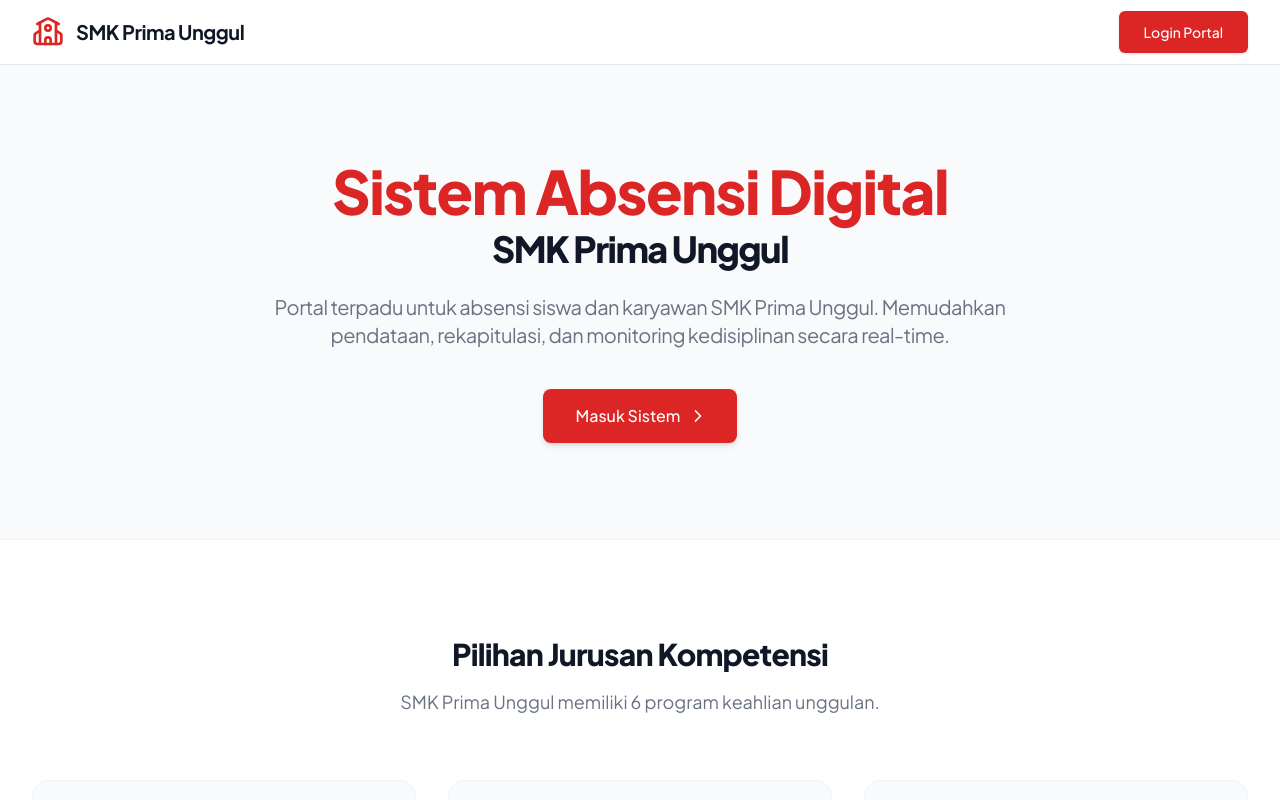
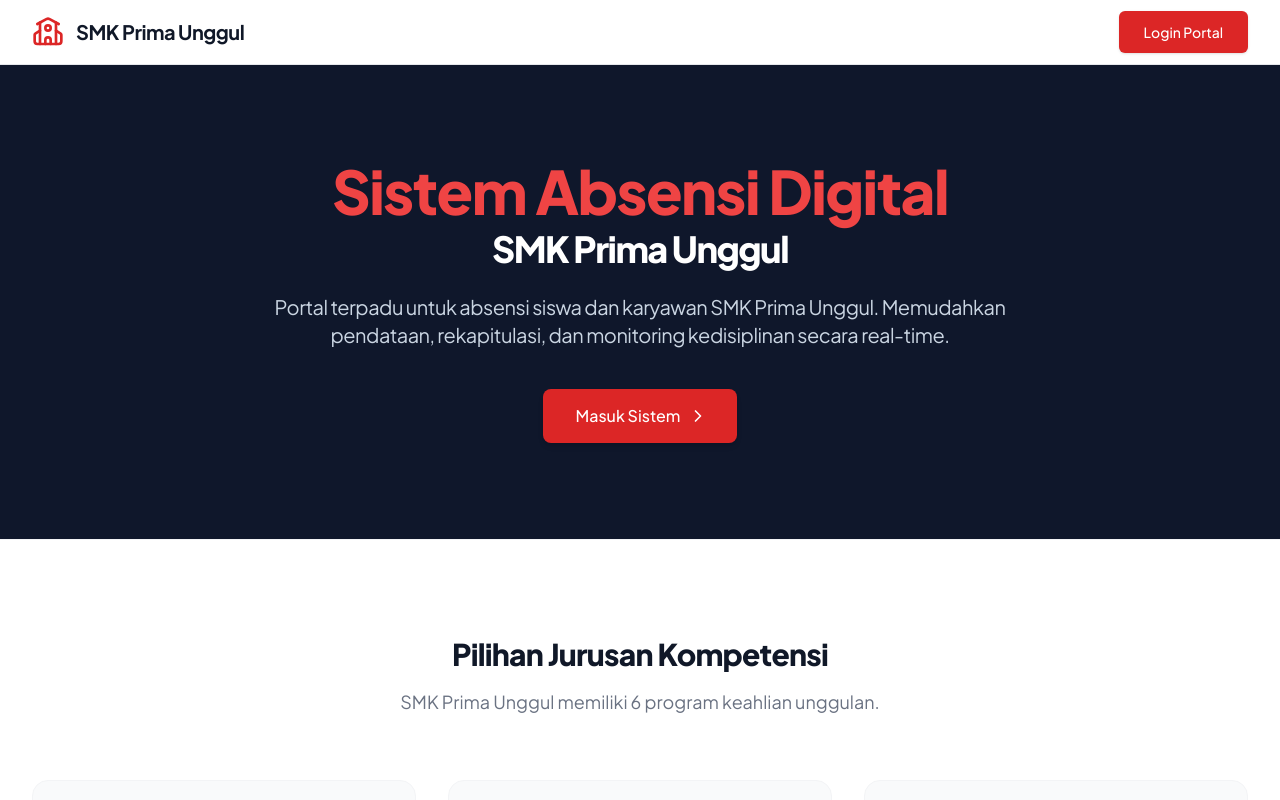
Before and after one commit to adityaarizky2223-hash/RizkyA_Project-, a React (Vite) app: page / in a window 1280 px wide. Shown: the top 800 px of the page. Built offline with nearby package versions, Linux system fonts and the light colour scheme; no server answers.

Commit message:
feat: Apply dark theme to application
Updates the application's color scheme to a dark theme. This change affects the background colors of the body, main content areas, and landing page, as well as text colors for better contrast in the new theme.

```diff
--- a/src/components/layout/AppShell.tsx
+++ b/src/components/layout/AppShell.tsx
@@ -33,7 +33,7 @@ export function AppShell() {
   );
 
   return (
-    <div className="min-h-screen bg-gray-50 flex">
+    <div className="min-h-screen bg-slate-900 flex">
       {/* Mobile Sidebar Overlay */}
       {sidebarOpen && (
         <div
@@ -113,7 +113,7 @@ export function AppShell() {
         </header>
 
         {/* Page Content */}
-        <main className="flex-1 overflow-auto bg-gray-50 p-4 sm:p-6 lg:p-8">
+        <main className="flex-1 overflow-auto bg-slate-900 p-4 sm:p-6 lg:p-8">
           <Outlet />
         </main>
       </div>
--- a/src/index.css
+++ b/src/index.css
@@ -17,6 +17,6 @@
 
 @layer base {
   body {
-    @apply font-sans bg-gray-50 text-gray-900 antialiased;
+    @apply font-sans bg-slate-900 text-gray-900 antialiased;
   }
 }
--- a/src/pages/Landing.tsx
+++ b/src/pages/Landing.tsx
@@ -12,7 +12,7 @@ export default function Landing() {
   ];
 
   return (
-    <div className="min-h-screen bg-gray-50 flex flex-col font-sans">
+    <div className="min-h-screen bg-slate-900 flex flex-col font-sans">
       {/* Navbar */}
       <nav className="bg-white border-b border-gray-200">
         <div className="max-w-7xl mx-auto px-4 sm:px-6 lg:px-8">
@@ -37,11 +37,11 @@ export default function Landing() {
       <main className="flex-1">
         <div className="max-w-7xl mx-auto px-4 sm:px-6 lg:px-8 py-16 lg:py-24">
           <div className="text-center max-w-3xl mx-auto">
-            <h1 className="text-4xl tracking-tight font-extrabold text-gray-900 sm:text-5xl md:text-6xl">
-              <span className="block text-primary-600">Sistem Absensi Digital</span>
+            <h1 className="text-4xl tracking-tight font-extrabold text-white sm:text-5xl md:text-6xl">
+              <span className="block text-primary-500">Sistem Absensi Digital</span>
               <span className="block mt-2 text-3xl sm:text-4xl">SMK Prima Unggul</span>
             </h1>
-            <p className="mt-6 text-lg tracking-tight text-gray-500 sm:text-xl">
+            <p className="mt-6 text-lg tracking-tight text-slate-300 sm:text-xl">
               Portal terpadu untuk absensi siswa dan karyawan SMK Prima Unggul. Memudahkan pendataan, rekapitulasi, dan monitoring kedisiplinan secara real-time.
             </p>
             <div className="mt-10 max-w-sm mx-auto flex justify-center gap-4">
--- a/src/pages/Login.tsx
+++ b/src/pages/Login.tsx
@@ -37,17 +37,17 @@ export default function Login() {
   };
 
   return (
-    <div className="min-h-screen bg-gray-50 flex flex-col justify-center py-12 sm:px-6 lg:px-8 font-sans">
+    <div className="min-h-screen bg-slate-900 flex flex-col justify-center py-12 sm:px-6 lg:px-8 font-sans">
       <div className="sm:mx-auto sm:w-full sm:max-w-md">
         <div className="flex justify-center">
           <div className="w-16 h-16 bg-white rounded-full flex items-center justify-center shadow-sm">
             <School className="w-10 h-10 text-primary-600" />
           </div>
         </div>
-        <h2 className="mt-6 text-center text-3xl font-extrabold text-gray-900 tracking-tight">
+        <h2 className="mt-6 text-center text-3xl font-extrabold text-white tracking-tight">
           Portal Login
         </h2>
-        <p className="mt-2 text-center text-sm text-gray-600">
+        <p className="mt-2 text-center text-sm text-slate-300">
           Untuk admin, guru, dan tenaga kependidikan.
         </p>
       </div>
```
